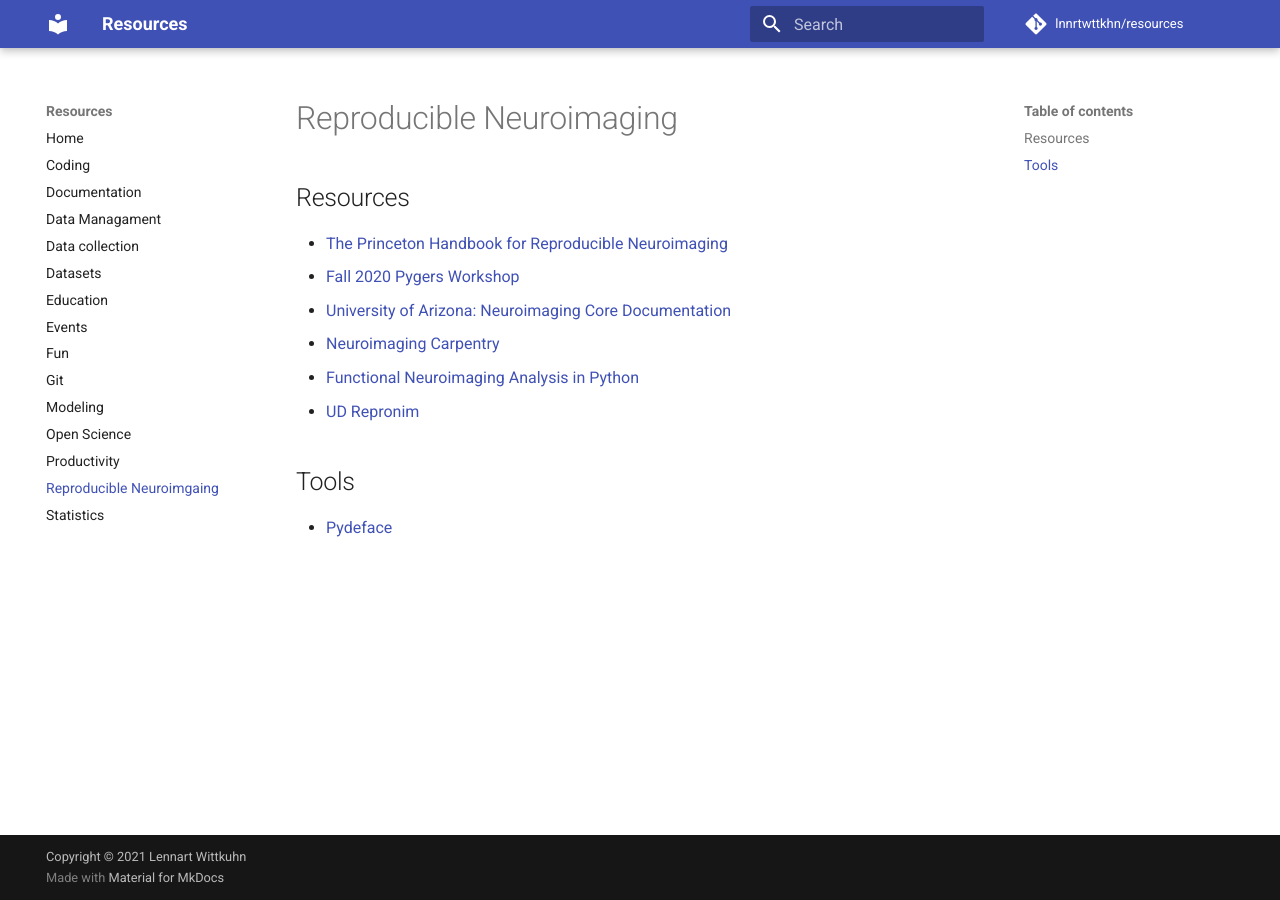
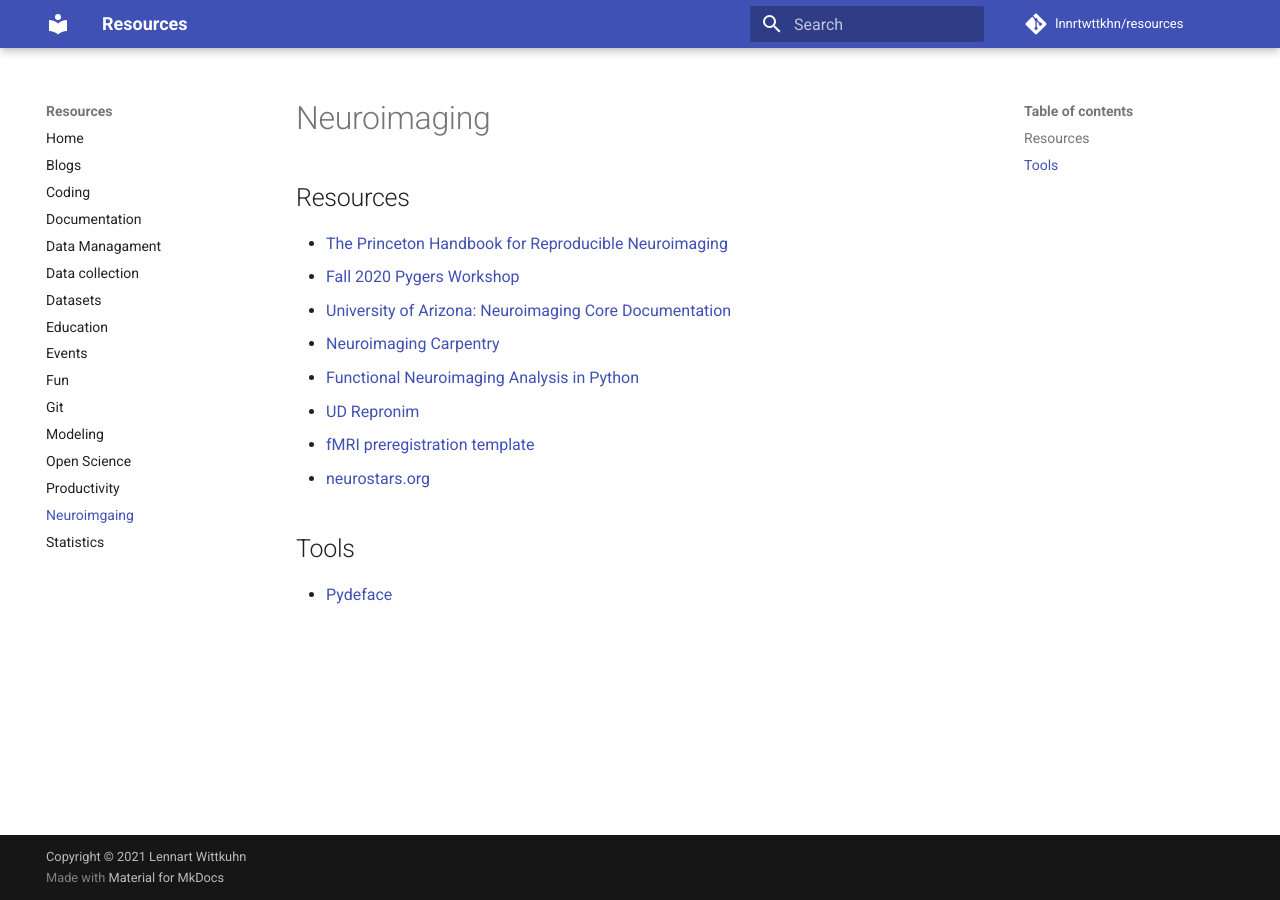
Before and after one commit to lnnrtwttkhn/resources, an MkDocs documentation site: the page built from docs/neuroimaging.md, in a window 1280 px wide. Built offline with MkDocs 1.6.1 and Material for MkDocs 9.7.7, drawn with Linux system fonts in a browser that asks for light colours; comment, search, counter and statistics services are not loaded.

```diff
--- a/docs/reproducible-neuroimaging.md
+++ b/docs/neuroimaging.md
@@ -1,4 +1,4 @@
-# Reproducible Neuroimaging
+# Neuroimaging
 
 ## Resources
 
@@ -8,6 +8,8 @@
 - [Neuroimaging Carpentry](https://conp-pcno-training.github.io/neuroimaging-carpentry/)
 - [Functional Neuroimaging Analysis in Python](https://carpentries-incubator.github.io/SDC-BIDS-fMRI/index.html)
 - [UD Repronim](https://github.com/juliagoolia28/UD_repronim)
+- [fMRI preregistration template](https://docs.google.com/document/d/1ohwRNKNO7X2gIgS8qVmlmc0C8XvHvtsXKcP4LWjkrQI/edit#heading=h.u5fvu02msef5)
+- [neurostars.org](https://neurostars.org/)
 
 ## Tools
 
--- a/mkdocs.yml
+++ b/mkdocs.yml
@@ -8,6 +8,7 @@ docs_dir: docs
 copyright: 'Copyright &copy 2021 Lennart Wittkuhn'
 nav:
   - Home: index.md
+  - Blogs: blogs.md
   - Coding: coding.md
   - Documentation: documentation.md
   - Data Managament: data-management.md
@@ -20,7 +21,7 @@ nav:
   - Modeling: modeling.md
   - Open Science: open-science.md
   - Productivity: productivity.md
-  - Reproducible Neuroimgaing: reproducible-neuroimaging.md
+  - Neuroimgaing: neuroimaging.md
   - Statistics: statistics.md
 markdown_extensions:
     - admonition
```
Also changed, not shown: docs/blogs.md (added, +7 -0 lines), docs/data-collection.md (+3 -0 lines), docs/data-management.md (+1 -0 lines), docs/fun.md (+1 -0 lines).
